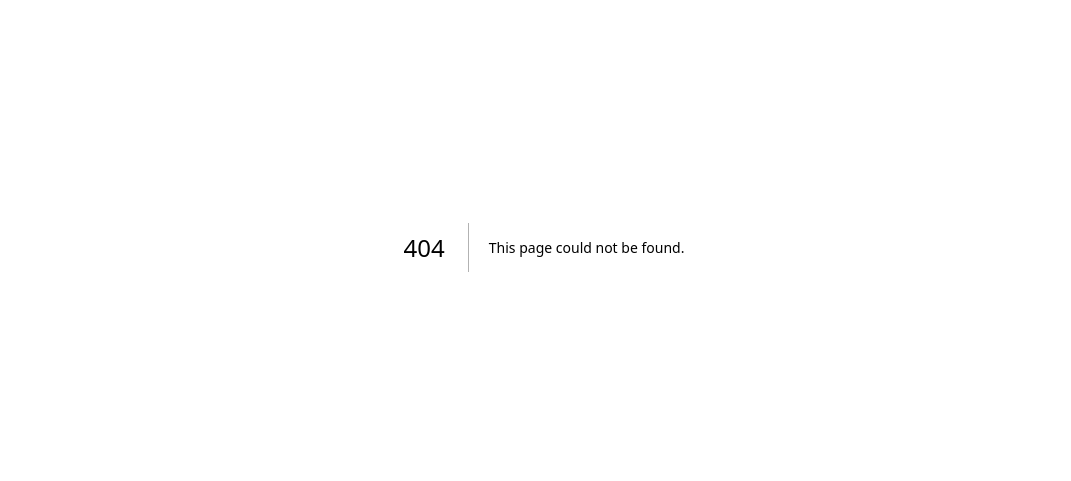
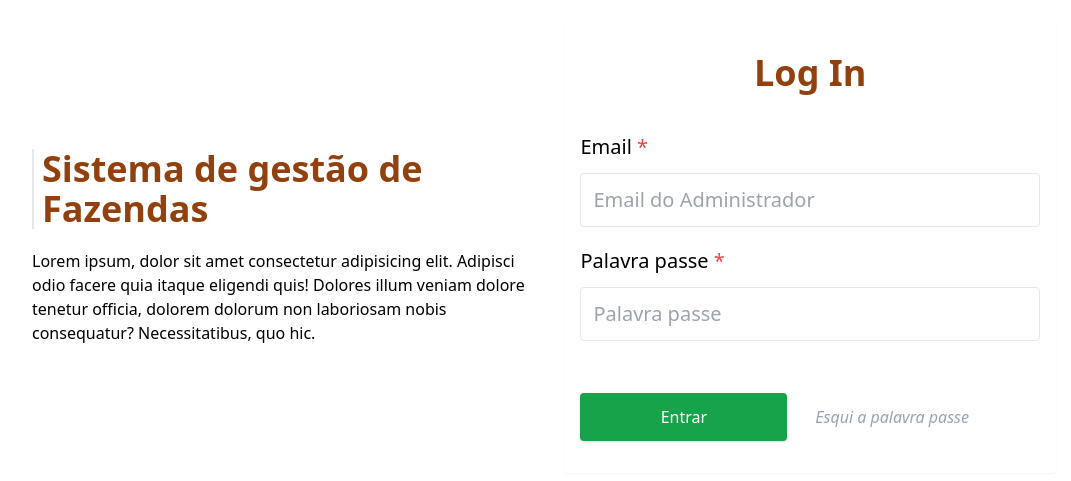
Before and after one commit to Sebastiao-Domingos/solevo, a Next.js app: page /login in a window 1280 px wide. Before the commit this address had no page. Shown: the part 153-634 px from the top of the page, without its empty margins (96-1167 px from the left). Built offline with nearby package versions, Linux system fonts and the light colour scheme.

Commit message:
adicionando page de login de inicializacao

```diff
--- a/src/app/(admin)/dashboard/(general)/layout.tsx
+++ /dev/null
@@ -1,34 +0,0 @@
-import React from "react";
-
-
-export default function Layout({children} : {children : React.ReactNode}){
-    return (
-        <div className="w-full">
-            <div className="fixed top-0 left-0 w-[300px] h-full bg-white/60 p-4 shadow">
-                <div className="flex justify-between">
-                    <h2 className="text-green-600 font-bold text-2xl">Fazendas</h2>
-                    <button className="p-2 rounded shadow text-xl"><i className="ri-arrow-left-s-line"></i></button>
-                </div>
-
-                <nav className="">
-                    Menu verical
-                </nav>
-            </div>
-
-            <div className="ml-[300px]">
-                <div className="w-full p-6 bg-white/60 shadow flex items-center justify-between">
-                    <p className="italic">Dashboard</p>
-
-                    <div className="flex gap-8">
-                        <button>Notificação</button>
-                        <button className="flex items-center gap-2 p-2 rounded-full bg-green-500 text-white"><i className="ri-login-circle-line"></i> Login</button>
-                    </div>
-                </div>
-                <div className="p-6">
-                    {children}
-
-                </div>
-            </div>
-        </div>
-    )
-}
--- a/src/app/(admin)/dashboard/(general)/page.tsx
+++ /dev/null
@@ -1,11 +0,0 @@
-
-
-function Page(){
-
-    return <div>
-        My page
-    </div>
-}
-
-
-export default Page;
--- a/src/app/(admin)/dashboard/layout.tsx
+++ b/src/app/(admin)/dashboard/layout.tsx
@@ -1,9 +1,33 @@
 import React from "react";
 
 
-export default function Layout({children} : { children : React.ReactNode}){
+export default function Layout({children} : {children : React.ReactNode}){
+    return (
+        <div className="w-full">
+            <div className="fixed top-0 left-0 w-[300px] h-full bg-white/60 p-4 shadow">
+                <div className="flex justify-between">
+                    <h2 className="text-amber-600 font-bold text-2xl">Fazendas</h2>
+                    <button className="p-2 rounded shadow text-xl"><i className="ri-arrow-left-s-line"></i></button>
+                </div>
 
-    return (
-        <div className="w-full h-full">{children}</div>
+                <nav className="">
+                    Menu verical
+                </nav>
+            </div>
+
+            <div className="ml-[300px]">
+                <div className="w-full p-6 bg-white/60 shadow flex items-center justify-between">
+                    <p className="italic text-green-600">Dashboard</p>
+
+                    <div className="flex gap-8">
+                        <button>Notificação</button>
+                        <button className="flex items-center gap-2 p-2 rounded-full bg-amber-600 text-white"><i className="ri-logout-circle-line"></i> Logout</button>
+                    </div>
+                </div>
+                <div className="p-6">
+                    {children}
+                </div>
+            </div>
+        </div>
     )
 }
--- /dev/null
+++ b/src/app/(admin)/dashboard/page.tsx
@@ -0,0 +1,4 @@
+import Home from "@/screens/admin/Home";
+
+
+export default Home;
--- /dev/null
+++ b/src/app/(admin)/initial/page.tsx
@@ -0,0 +1,4 @@
+import Screen from "@/screens/admin/Initial";
+
+
+export default Screen;
--- /dev/null
+++ b/src/app/(admin)/login/page.tsx
@@ -0,0 +1,44 @@
+import Link from "next/link";
+
+
+function Page(){
+    return (
+        <div className="w-full h-screen flex items-center justify-center">
+            <div className="flex justify-between w-[80%]">
+                <div className="w-[50%] flex">
+                    <div className="m-auto space-y-5">
+                        <h2 className="text-4xl font-bold text-amber-800 pl-2 border-l-2">Sistema de gestão de Fazendas</h2>
+                        <p>Lorem ipsum, dolor sit amet consectetur adipisicing elit. Adipisci odio facere quia itaque eligendi quis! Dolores illum veniam dolore tenetur officia, dolorem dolorum non laboriosam nobis consequatur? Necessitatibus, quo hic.</p>
+                    </div>
+                </div>
+                <div className="w-[48%] min-h-[25rem] rounded shadow-sm px-4 py-8 space-y-10">
+                    <h2 className="w-full text-center text-4xl font-bold text-amber-800">Log In</h2>
+                    <form action="" className="flex flex-col gap-5">
+                        <div className="w-full flex flex-col gap-3">
+                            <label className="text-xl" htmlFor="email">Email <span className="text-red-500">*</span></label>
+                            <input className="p-3 text-xl outline-none border rounded" type="email" name="email" id="email"
+                               placeholder="Email do Administrador"
+                             />
+                        </div>
+                        <div className="w-full flex flex-col gap-3">
+                            <label className="text-xl" htmlFor="pass">Palavra passe <span className="text-red-500">*</span></label>
+                            <input className="p-3 text-xl outline-none border rounded" type="password" name="pass" id="pass"
+                               placeholder="Palavra passe"
+                            />
+                        </div>
+
+                        <div className="space-x-7 mt-8">
+                            <button type="submit" className="py-3 w-[45%] rounded bg-green-600 text-white shadow">
+                                Entrar
+                            </button>
+                            <Link href="#" className="text-slate-400 italic hover:text-amber-900" >Esqui a palavra passe</Link>
+                        </div>
+                    </form>
+
+                </div>
+            </div>
+        </div>
+    )
+}
+
+export default Page;
--- a/src/app/page.tsx
+++ b/src/app/page.tsx
@@ -1,7 +1,7 @@
 import { redirect } from "next/navigation";
 
 function Page(){
-    redirect('/home')
+    redirect('/screen')
 }
 
 export default Page;
--- /dev/null
+++ b/src/screens/admin/Home/index.tsx
@@ -0,0 +1,9 @@
+
+
+function Home() {
+    return (
+        <div>Home</div>
+     );
+}
+
+export default Home;
--- /dev/null
+++ b/src/screens/admin/Initial/index.tsx
@@ -0,0 +1,34 @@
+"use client"
+import Link from "next/link";
+
+function Screen() {
+    return (
+        <div className="relative w-full h-[100vh] flex justify-center items-center">
+            <header className="absolute top-0 left-0 right-0 w-full">
+            <nav className="p-6 flex justify-between">
+                <span className="text-2xl italic text-amber-800 font-bold">Logo</span>
+                <ul>
+                    <li><Link href="/login" className="flex items-center gap-3 px-4 py-3 border border-amber-800 text-amber-800 rounded hover:bg-amber-800 hover:text-white" >
+                       <i className="ri-login-circle-line"></i>Log in
+                    </Link></li>
+                </ul>
+            </nav>
+            </header>
+            <div className="w-[65%] h-[400px] flex justify-center items-center">
+            <div className="text-center space-y-6">
+               <h1 className="text-4xl uppercase text-amber-800 font-bold">
+                Sistema de gestão de Fazendas
+               </h1>
+               <p className="">
+                Lorem, ipsum dolor sit amet consectetur adipisicing elit. At temporibus sit possimus expedita aliquam a eligendi, odio ullam nesciunt beatae sapiente accusantium voluptatibus placeat ipsum officiis, corporis eveniet, porro cumque!
+               </p>
+            </div>
+            </div>
+            <footer className="absolute bottom-0 left-0 right-0 w-full flex items-center justify-center">
+               <p className="italic text-slate-400 pb-4">Todos os direitos reservados</p>
+            </footer>
+        </div>
+     );
+}
+
+export default Screen;
--- a/tailwind.config.ts
+++ b/tailwind.config.ts
@@ -5,6 +5,7 @@ const config: Config = {
     './src/pages/**/*.{js,ts,jsx,tsx,mdx}',
     './src/components/**/*.{js,ts,jsx,tsx,mdx}',
     './src/app/**/*.{js,ts,jsx,tsx,mdx}',
+    './src/**/**/*.{js,ts,jsx,tsx,mdx}'
   ],
   theme: {
     extend: {
```
